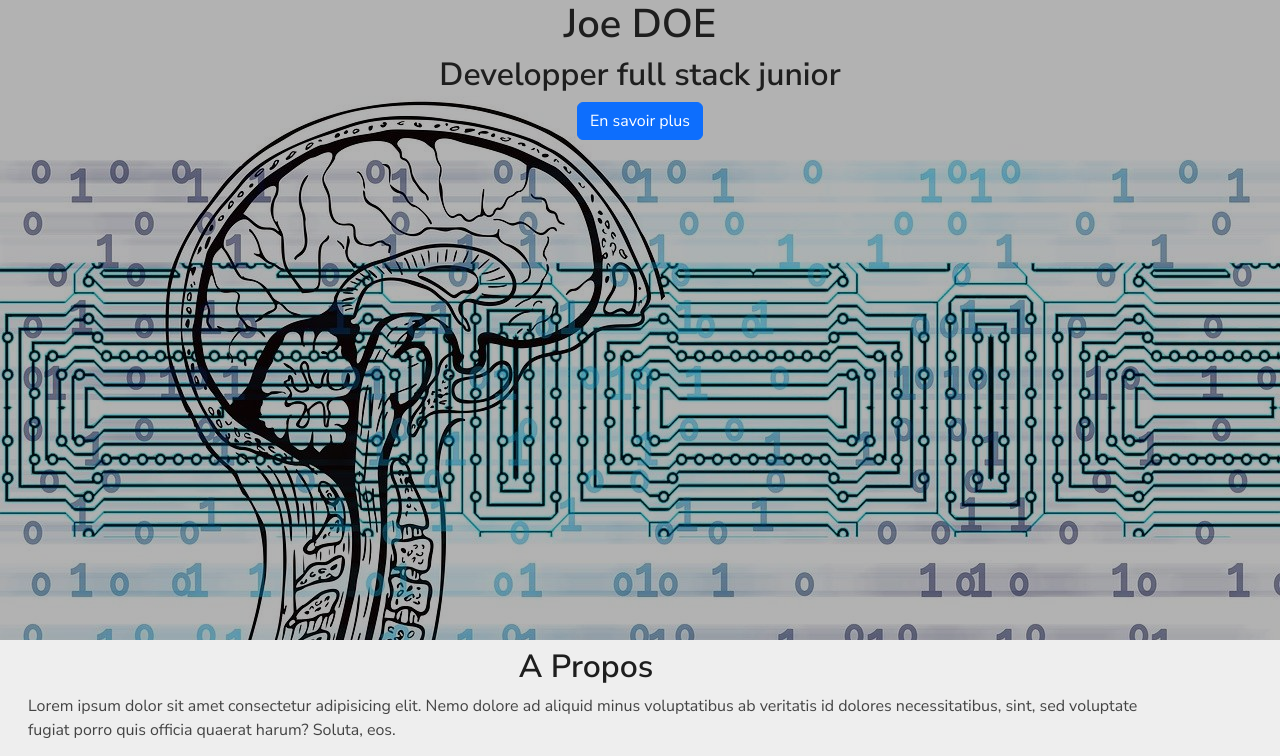
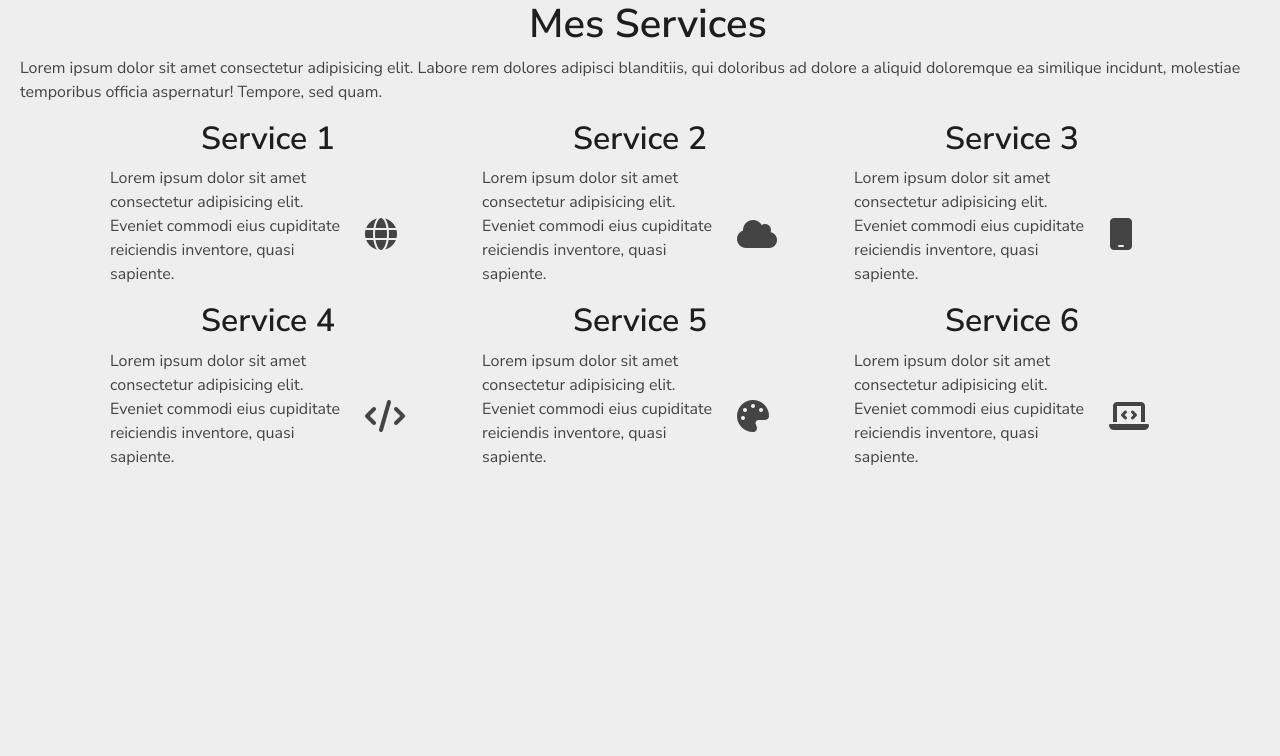
Before and after one commit to Etyliath/optimiserMonCVEnReact, a React (Vite) app: page / in a window 1280 px wide. Shown: the top 756 px of the page. Built offline with nearby package versions, Linux system fonts and the light colour scheme; a web font is replaced by a local one.

Commit message:
create page services create component service Issue #7

```diff
--- a/src/App.jsx
+++ b/src/App.jsx
@@ -1,8 +1,8 @@
-import { Home } from "./pages/home"
+import { Services } from "./pages/Services"
 function App() {
   return (
     <>
-      <Home />
+      <Services />
     </>
   )
 }
--- /dev/null
+++ b/src/components/Service.jsx
@@ -0,0 +1,20 @@
+import PropTypes from 'prop-types'
+
+export function Service({nameService,description,icon}) {
+    const classIcon=`fa-solid fa-${icon} fa-2xl icon-service col-1 justify-content-center`
+  return (
+    <article className='icon-service col-md-6 col-lg-4'>
+      <h2 className='text-center'>{nameService}</h2>
+      <div className='row align-items-center mx-1'>
+        <p className='col-9'>{description}</p>
+        <i className = {classIcon} ></i>
+      </div>
+    </article>
+  )
+}
+
+Service.propTypes={
+    nameService: PropTypes.string,
+    description: PropTypes.string,
+    icon:PropTypes.string
+}
--- a/src/index.css
+++ b/src/index.css
@@ -23,3 +23,9 @@ h6 {
   font-weight: bold;
   color: var(--title-text-color);
 }
+.icon-service:hover{
+color: #cde1f8;
+}
+.icon-service p{
+  color: var(--main-text-color);
+}
--- /dev/null
+++ b/src/pages/Services.jsx
@@ -0,0 +1,66 @@
+import { Service } from '../components/Service'
+
+export function Services() {
+  const services = [
+    {
+      name: 'Service 1',
+      description:
+        'Lorem ipsum dolor sit amet consectetur adipisicing elit. Eveniet commodi eius cupiditate reiciendis inventore, quasi sapiente.',
+      icon: 'globe',
+    },
+    {
+      name: 'Service 2',
+      description:
+        'Lorem ipsum dolor sit amet consectetur adipisicing elit. Eveniet commodi eius cupiditate reiciendis inventore, quasi sapiente.',
+      icon: 'cloud',
+    },
+    {
+      name: 'Service 3',
+      description:
+        'Lorem ipsum dolor sit amet consectetur adipisicing elit. Eveniet commodi eius cupiditate reiciendis inventore, quasi sapiente.',
+      icon: 'mobile',
+    },
+    {
+      name: 'Service 4',
+      description:
+        'Lorem ipsum dolor sit amet consectetur adipisicing elit. Eveniet commodi eius cupiditate reiciendis inventore, quasi sapiente.',
+      icon: 'code',
+    },
+    {
+      name: 'Service 5',
+      description:
+        'Lorem ipsum dolor sit amet consectetur adipisicing elit. Eveniet commodi eius cupiditate reiciendis inventore, quasi sapiente.',
+      icon: 'palette',
+    },
+    {
+      name: 'Service 6',
+      description:
+        'Lorem ipsum dolor sit amet consectetur adipisicing elit. Eveniet commodi eius cupiditate reiciendis inventore, quasi sapiente.',
+      icon: 'laptop-code',
+    },
+  ]
+
+  return (
+    <>
+      <div className='container-fluid mx-2'>
+        <h1 className='text-center'>Mes Services</h1>
+        <p>
+          Lorem ipsum dolor sit amet consectetur adipisicing elit. Labore rem
+          dolores adipisci blanditiis, qui doloribus ad dolore a aliquid
+          doloremque ea similique incidunt, molestiae temporibus officia
+          aspernatur! Tempore, sed quam.
+        </p>
+      </div>
+      <div className='container-lg mx-auto row'>
+        {services.map((service) => (
+          <Service
+            key={service.name}
+            nameService={service.name}
+            description={service.description}
+            icon={service.icon}
+          />
+        ))}
+      </div>
+    </>
+  )
+}
```
